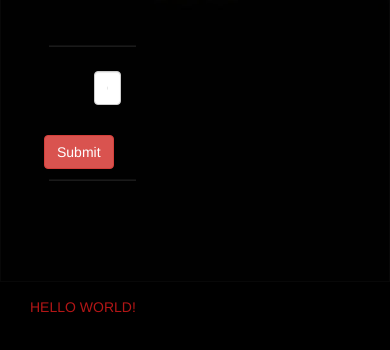
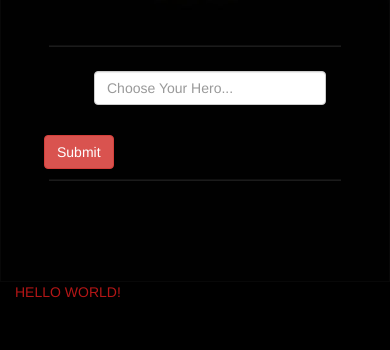
Before and after one commit to CSneed7/project-1, a plain HTML site: page index.html in a window 390 px wide. Shown: the part 322-672 px from the top of the page. Drawn offline with nearby package versions, Linux system fonts and the light colour scheme; files whose address does not match are found by name.

Commit message:
Updated html/css

```diff
--- a/assets/css/style.css
+++ b/assets/css/style.css
@@ -8,7 +8,6 @@ input {
 .container {
 	float: left;
 }
-
 
 h1 {
 	font-family: 'Bangers', cursive;
@@ -21,15 +20,13 @@ h1 {
 .navbar {
 	background-image: url("../images/BackgroundOne.png");
 	background-size: cover;
+	padding: 48px;
 	/* border: 3px solid rgb(177, 18, 18); */
-	padding: 48px;
 
 	/* Removes the rounded edges from the navbar */
 	-webkit-border-radius: 0;
 	-moz-border-radius: 0;
 	border-radius: 0;
-
-
 }
 
 main {
@@ -44,8 +41,10 @@ main {
 }
 
 #searchBtn {
-	/* background-color:#000000;
+	/* Changes the background color and text of the button
+	background-color:#000000;
 	color: white; */
+
 	margin-left: -20px;
 }
 
--- a/index.html
+++ b/index.html
@@ -19,7 +19,7 @@
 
 				<div class="container">
 					<div class="row">
-						<form class="col-xs-4 navbar-form navbar-right">
+						<form class="navbar-form navbar-right">
 							<div class="form-group">
 								<input id="searchTerm" type="text" class="form-control" placeholder="Choose Your Hero..." value="">
 							</div>
@@ -32,7 +32,11 @@
 	</header>
 
 	<main>
-		<div class="col-xs-12 images">HELLO WORLD!</div>
+		<div class="info">
+			HELLO WORLD!
+
+
+		</div>
 
 
 	</main>
```
